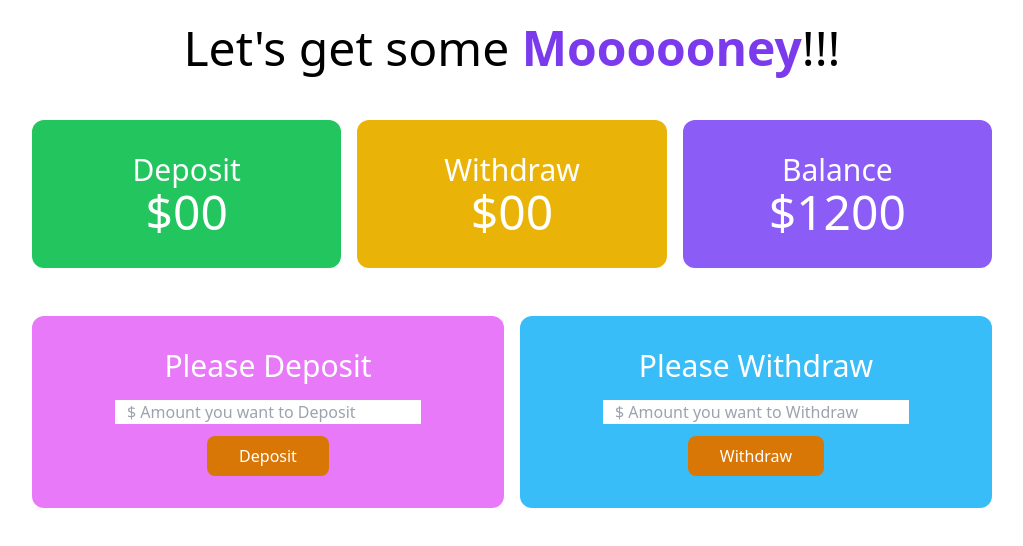
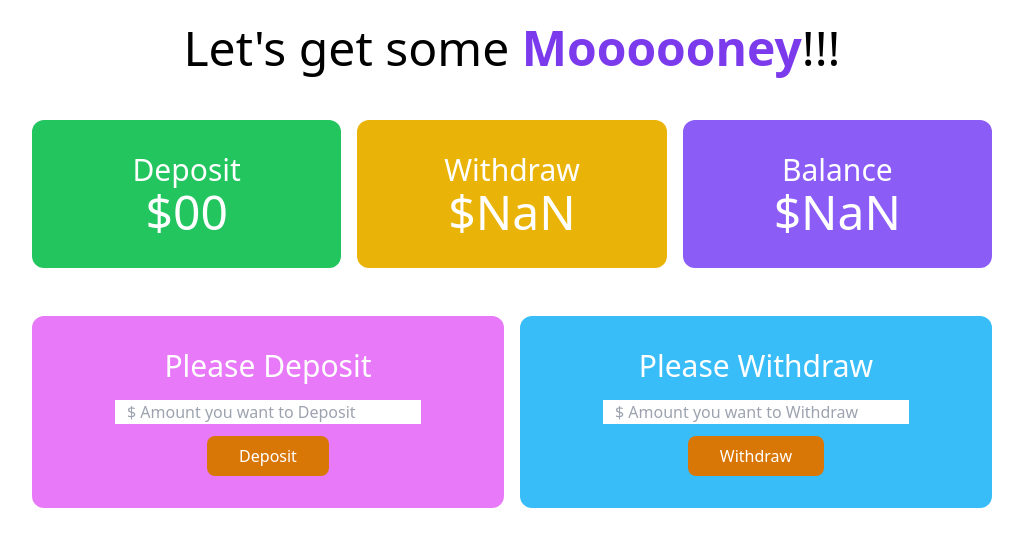
Before and after one commit to kazimdabusayed/daddys-bank, a plain HTML site: page bank.html in a window 1280 px wide. Both pictures are taken after a click on the button "Withdraw". Shown: the whole page, without its empty margins (128-1151 px from the left). Drawn offline with nearby package versions, Linux system fonts and the light colour scheme.

Commit message:
Finish all things

```diff
--- a/bank.html
+++ b/bank.html
@@ -19,11 +19,11 @@
                 </div>
                 <div class="bg-yellow-500 p-8 rounded-xl text-center">
                     <h4 class="text-3xl">Withdraw</h4>
-                    <h2 id="" class="text-5xl">$00</h2>
+                    <h2 class="text-5xl">$<span id="widthraw-total">00</span></h2>
                 </div>
                 <div class="bg-violet-500 p-8 rounded-xl text-center">
                     <h4 class="text-3xl">Balance</h4>
-                    <h2 id="" class="text-5xl">$1200</h2>
+                    <h2 class="text-5xl">$<span id="balance-total">1240</span></h2>
                 </div>
             </div>
         </section>
--- a/bank.js
+++ b/bank.js
@@ -1,16 +1,51 @@
 document.getElementById('btn-deposit').addEventListener('click', function(){
     //
     const depositField = document.getElementById('deposit-field');
-    const newDepositAmount = depositField.value;
-    console.log(newDepositAmount);
+    const newDepositAmountString = depositField.value;
+    const newDepositAmount = parseFloat(newDepositAmountString);
     //for non-input, use innerText to get the text
     const depositTotalElement = document.getElementById('deposit-total');
-    const previousDeposit = depositTotalElement.innerText;
-
+    const previousDepositString = depositTotalElement.innerText;
+    const previousDeposit = parseFloat(previousDepositString);
+    //
     const currentDepositTotal = previousDeposit + newDepositAmount;
 
     depositTotalElement.innerText = currentDepositTotal;
+    // balance
+    const balanceTotalElement = document.getElementById('balance-total');
+    const previousBalanceTotalString = balanceTotalElement.innerText;
+    const previousBalanceTotal = parseFloat(previousBalanceTotalString);
+    //
+    const currentBalanceTotal = previousBalanceTotal + newDepositAmount;
+
+    balanceTotalElement.innerText = currentBalanceTotal;
+
     //clear the deposit field
     depositField.value = '';
 
 })
+
+//Withdraw part
+// step-1
+document.getElementById('btn-withdraw').addEventListener('click', function(){
+    // step-2
+    const withdrawField = document.getElementById('widthraw-field');
+    const newWithdrawAmountSrting = withdrawField.value;
+    const newWithdrawAmount = parseFloat(newWithdrawAmountSrting);
+    // step-3
+    const withdrawTotalElement = document.getElementById('widthraw-total');
+    const previousWithdrawTotalString = withdrawTotalElement.innerText;
+    const previousWithdrawTotat = parseFloat(previousWithdrawTotalString);
+    // step-4
+    const currentWithdrawTotal = previousWithdrawTotat + newWithdrawAmount;
+    withdrawTotalElement.innerText = currentWithdrawTotal;
+    //
+    const balanceTotalElement = document.getElementById('balance-total');
+    const previousBalanceTotalString = balanceTotalElement.innerText;
+    const previousBalanceTotal = parseFloat(previousBalanceTotalString);
+    //
+    const newBalanceTotal = previousBalanceTotal - newWithdrawAmount;
+    balanceTotalElement.innerText = newBalanceTotal;
+    // step-
+    withdrawField.value = '';
+})
```
